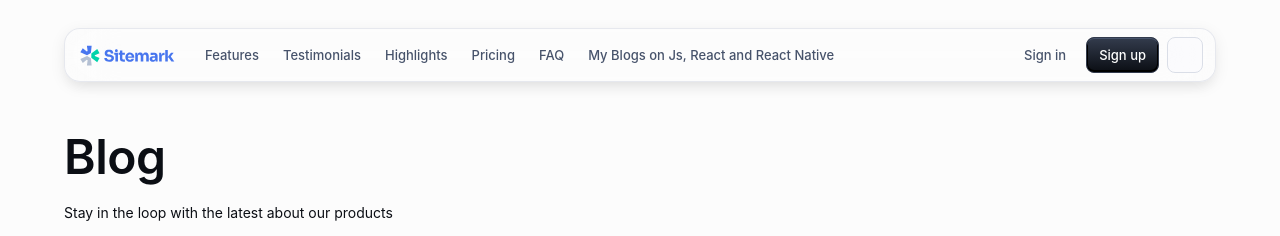
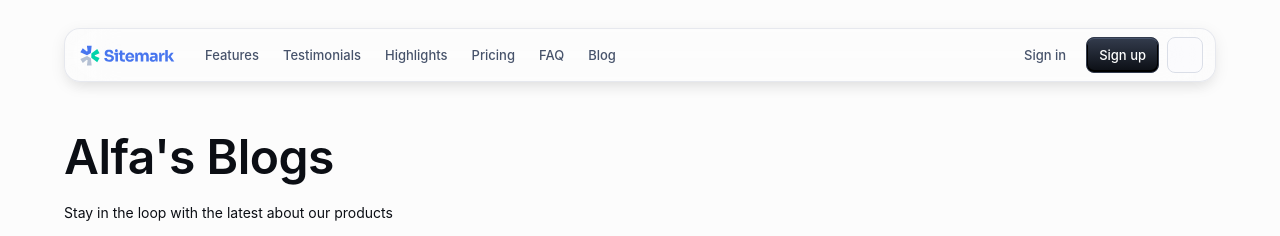
Before and after one commit to NoOneCoder/Blog, a React (Vite) app: page / in a window 1280 px wide. Shown: the top 236 px of the page. Built offline with nearby package versions, Linux system fonts and the light colour scheme; some icons are missing.

Commit message:
final initial structure.

```diff
--- a/package.json
+++ b/package.json
@@ -3,6 +3,7 @@
   "private": true,
   "version": "5.0.0",
   "type": "module",
+  "homepage": "https://zoan.co.in",
   "scripts": {
     "dev": "vite",
     "build": "tsc && vite build",
--- a/src/components/AppAppBar.tsx
+++ b/src/components/AppAppBar.tsx
@@ -81,7 +81,7 @@ export default function AppAppBar() {
                 size="small"
                 sx={{ minWidth: 0 }}
               >
-                My Blogs on Js, React and React Native
+                Blog
               </Button>
             </Box>
           </Box>
--- a/src/components/MainContent.tsx
+++ b/src/components/MainContent.tsx
@@ -190,7 +190,7 @@ export default function MainContent() {
     <Box sx={{ display: "flex", flexDirection: "column", gap: 4 }}>
       <div>
         <Typography variant="h1" gutterBottom>
-          Blog
+          Alfa's Blogs
         </Typography>
         <Typography>
           Stay in the loop with the latest about our products
--- a/vite.config.ts
+++ b/vite.config.ts
@@ -4,7 +4,7 @@ import react from "@vitejs/plugin-react";
 // https://vite.dev/config/
 export default defineConfig({
   plugins: [react()],
-  base: "/", // repository name for github pages routing. for goDaddy only slash
+  base: "/", // repository name for github pages routing. for goDaddy only slash (as it directly on domain hence root i.e. /)
   build: {
     outDir: "dist",
   },
```
